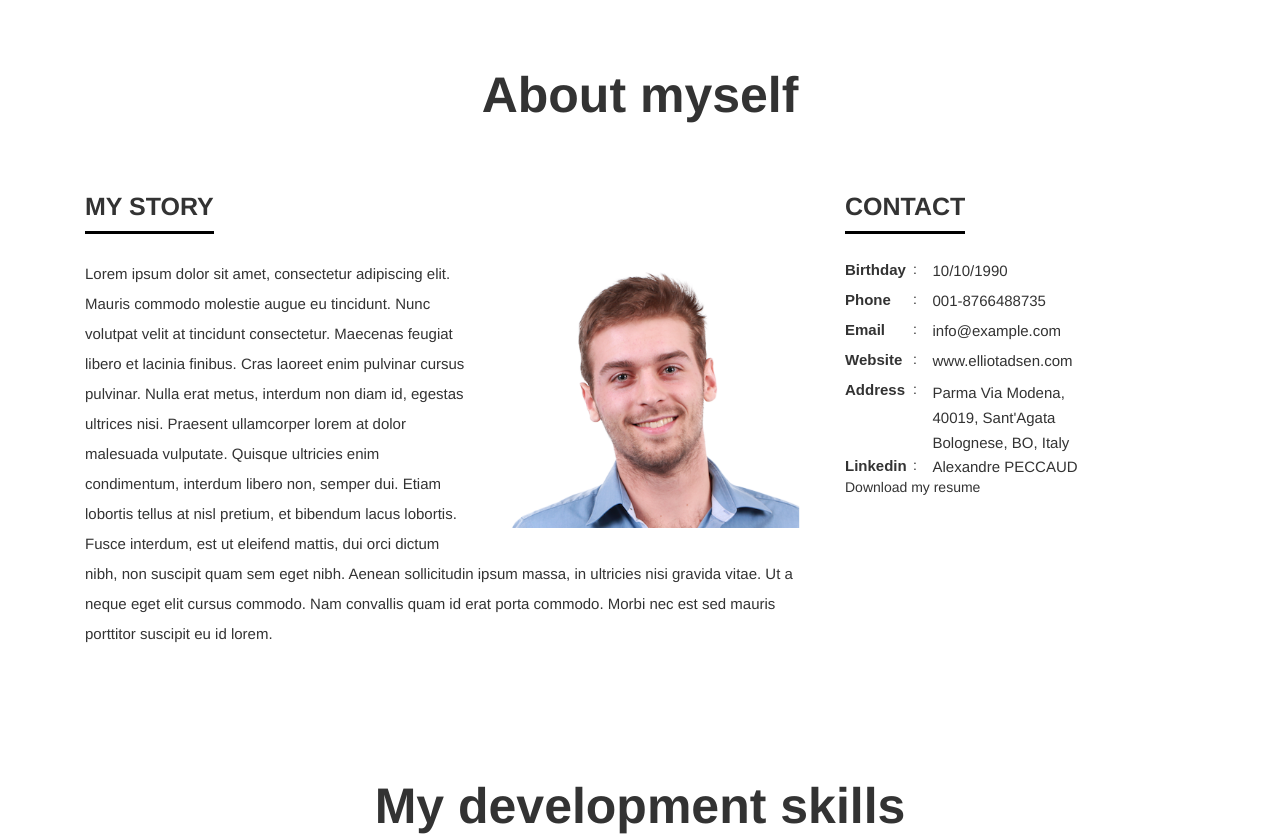
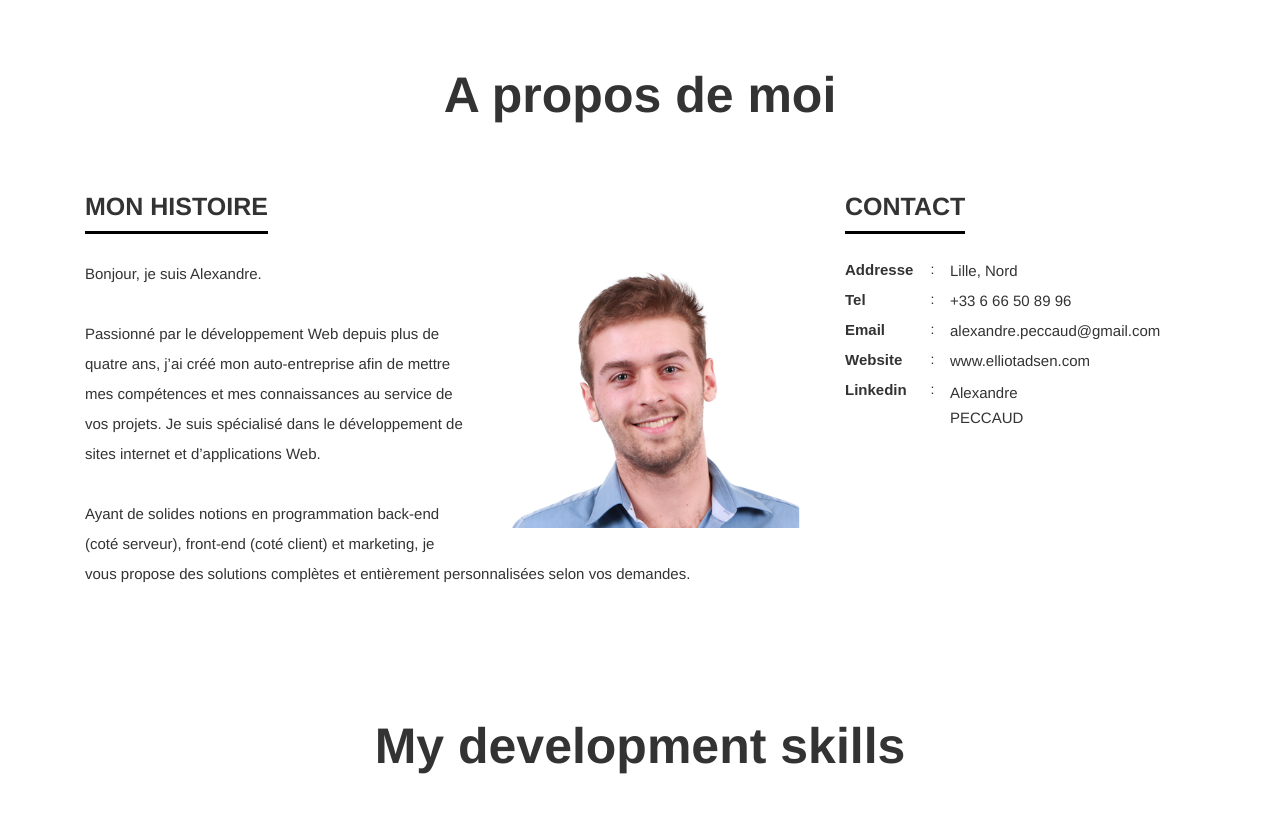
Before and after one commit to alex59493/alex59493.github.io, a plain HTML site: page index.html in a window 1280 px wide. Shown: the part 802-1642 px from the top of the page. Drawn offline with Linux system fonts and the light colour scheme.

Commit message:
Add content - about me

```diff
--- a/css/style.css
+++ b/css/style.css
@@ -252,7 +252,7 @@
 
 	#presentation ul li .li1 {
 		font-family: 'Montserrat', sans-serif;
-		width: 15%;
+		width: 20%;
 		float: left;
 		font-size: 15px;
 		font-weight: 700;
@@ -265,7 +265,7 @@
 	}
 
 	#presentation ul li .li3 {
-		width: 75%;
+		width: 70%;
 		float: left;
 		font-size: 15px;
 		padding-top: 1px;
--- a/index.html
+++ b/index.html
@@ -108,18 +108,22 @@
     <!-- Presentation -->
     <div id="presentation">
 
-        <h2> About myself </h2>
+        <h2> A propos de moi </h2>
 
         <div class="container">
             <div class="col-md-8">
 
-                <div><h3> MY STORY </h3></div>
+                <div><h3> MON HISTOIRE </h3></div>
 
                 <!--Photo-->
                 <img src="images/photo.png" alt="" class="photo">
 
                 <p>
-                    Lorem ipsum dolor sit amet, consectetur adipiscing elit. Mauris commodo molestie augue eu tincidunt. Nunc volutpat velit at tincidunt consectetur. Maecenas feugiat libero et lacinia finibus. Cras laoreet enim pulvinar cursus pulvinar. Nulla erat metus, interdum non diam id, egestas ultrices nisi. Praesent ullamcorper lorem at dolor malesuada vulputate. Quisque ultricies enim condimentum, interdum libero non, semper dui. Etiam lobortis tellus at nisl pretium, et bibendum lacus lobortis. Fusce interdum, est ut eleifend mattis, dui orci dictum nibh, non suscipit quam sem eget nibh. Aenean sollicitudin ipsum massa, in ultricies nisi gravida vitae. Ut a neque eget elit cursus commodo. Nam convallis quam id erat porta commodo. Morbi nec est sed mauris porttitor suscipit eu id lorem.
+                    Bonjour, je suis Alexandre.
+                    <br><br>
+                    Passionné par le développement Web depuis plus de quatre ans, j’ai créé mon auto-entreprise afin de mettre mes compétences et mes connaissances au service de vos projets. Je suis spécialisé dans le développement de sites internet et d’applications Web.
+                    <br><br>
+                    Ayant de solides notions en programmation back-end (coté serveur), front-end (coté client) et marketing, je vous propose des solutions complètes et entièrement personnalisées selon vos demandes.
                 </p>
             </div>
 
@@ -128,13 +132,11 @@
                 <div><h3> CONTACT </h3></div>
 
                 <ul>
-                    <li><div class="li1">Birthday</div><div class="li2">:</div><div class="li3">10/10/1990</div></li>
-                    <li><div class="li1">Phone</div><div class="li2">:</div><div class="li3">001-8766488735</div></li>
-                    <li><div class="li1">Email</div><div class="li2">:</div><div class="li3"><a class="mail" href="mailto:mail@example.com">info@example.com</a></div></li>
+                    <li><div class="li1">Addresse</div><div class="li2">:</div><div class="li3">Lille, Nord</div></li>
+                    <li><div class="li1">Tel</div><div class="li2">:</div><div class="li3">+33 6 66 50 89 96</div></li>
+                    <li><div class="li1">Email</div><div class="li2">:</div><div class="li3"><a class="mail" href="mailto:alexandre.peccaud@gmail.com">alexandre.peccaud@gmail.com</a></div></li>
                     <li><div class="li1">Website</div><div class="li2">:</div><div class="li3"><a href="#">www.elliotadsen.com</a></div></li>
-                    <li><div class="li1">Address</div><div class="li2">:</div><div class="li3">Parma Via Modena, 40019, Sant'Agata Bolognese, BO, Italy</div></li>
                     <li><div class="li1">Linkedin</div><div class="li2">:</div><div class="li3">Alexandre PECCAUD</div></li>
-                    <li>Download my resume</li>
                 </ul>
             </div>
         </div>
@@ -270,7 +272,7 @@
         <script>
             $(function(){
                 $("#header h2 span").typed({
-                    strings: ["WEB DEVELOPER", "ENGINEER", "FREELANCER"],
+                    strings: ["WEB DEVELOPER", "INGENIEUR", "FREELANCER"],
                     typeSpeed: 100,
                     backSpeed: 50,
                     backDelay: 3000,
```
